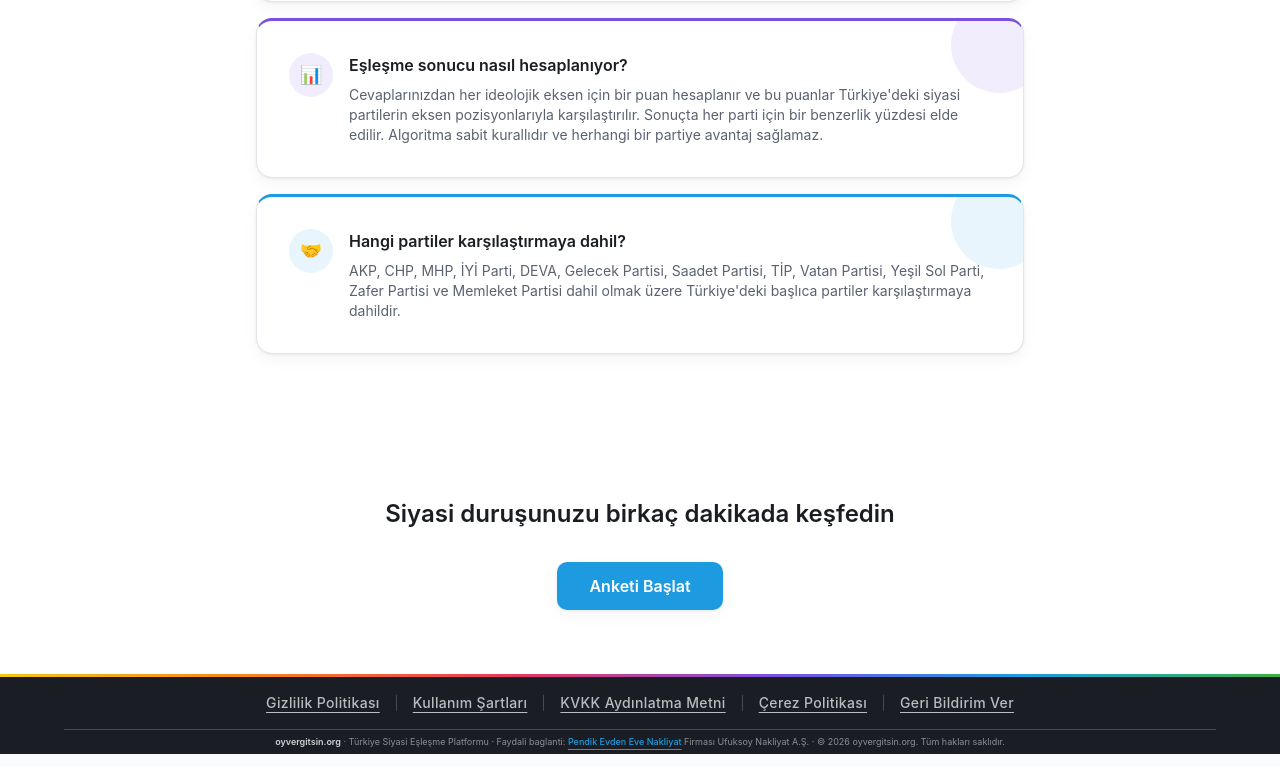
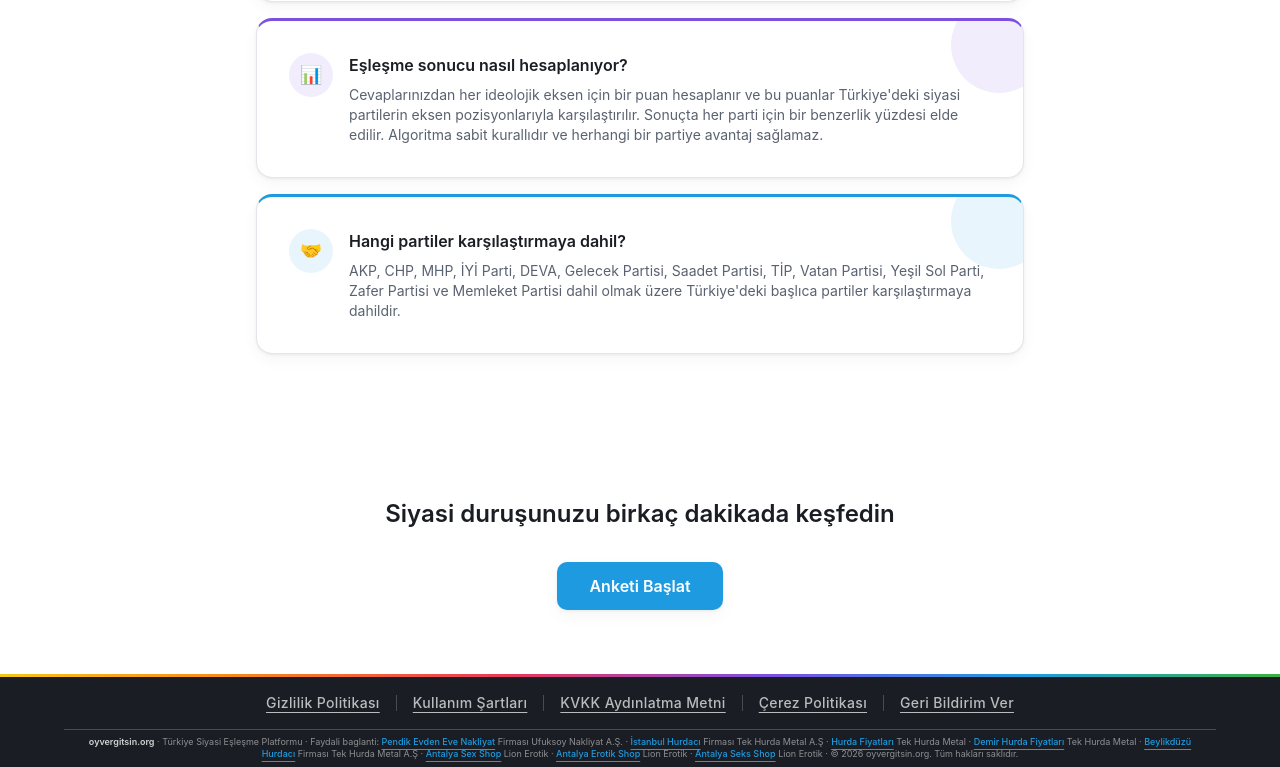
Before and after one commit to ubterzioglu/oyvergitsin, a Next.js app: page / in a window 1280 px wide. Shown: the part 3091-3858 px from the top of the page. Built offline with nearby package versions, Linux system fonts and the light colour scheme; no server answers; the database is empty.

Commit message:
add partner links to footer

```diff
--- a/components/layout/Footer.tsx
+++ b/components/layout/Footer.tsx
@@ -50,6 +50,55 @@ export function Footer() {
         </a>{' '}
         Firması Ufuksoy Nakliyat A.Ş.
         {' · '}
+        <span>
+          <a href="https://tekhurdametal.com/istanbul-hurdaci/" rel="dofollow" className="font-medium text-rainbow-blue underline underline-offset-4 transition-colors hover:text-rainbow-blue-hover">
+            İstanbul Hurdacı
+          </a>{' '}
+          Firması Tek Hurda Metal A.Ş
+        </span>
+        {' · '}
+        <span>
+          <a href="https://tekhurdametal.com/hurda-fiyatlari/" rel="dofollow" className="font-medium text-rainbow-blue underline underline-offset-4 transition-colors hover:text-rainbow-blue-hover">
+            Hurda Fiyatları
+          </a>{' '}
+          Tek Hurda Metal
+        </span>
+        {' · '}
+        <span>
+          <a href="https://tekhurdametal.com/hurda-demir-fiyatlari/" rel="dofollow" className="font-medium text-rainbow-blue underline underline-offset-4 transition-colors hover:text-rainbow-blue-hover">
+            Demir Hurda Fiyatları
+          </a>{' '}
+          Tek Hurda Metal
+        </span>
+        {' · '}
+        <span>
+          <a href="https://tekhurdametal.com/beylikduzu-hurdaci/" rel="dofollow" className="font-medium text-rainbow-blue underline underline-offset-4 transition-colors hover:text-rainbow-blue-hover">
+            Beylikdüzü Hurdacı
+          </a>{' '}
+          Firması Tek Hurda Metal A.Ş
+        </span>
+        {' · '}
+        <span>
+          <a href="https://lionerotik.com/urunler/fetis-urunleri" rel="dofollow" className="font-medium text-rainbow-blue underline underline-offset-4 transition-colors hover:text-rainbow-blue-hover">
+            Antalya Sex Shop
+          </a>{' '}
+          Lion Erotik
+        </span>
+        {' · '}
+        <span>
+          <a href="https://lionerotik.com/urunler/fetis-urunleri" rel="dofollow" className="font-medium text-rainbow-blue underline underline-offset-4 transition-colors hover:text-rainbow-blue-hover">
+            Antalya Erotik Shop
+          </a>{' '}
+          Lion Erotik
+        </span>
+        {' · '}
+        <span>
+          <a href="https://lionerotik.com/urunler/fetis-urunleri" rel="dofollow" className="font-medium text-rainbow-blue underline underline-offset-4 transition-colors hover:text-rainbow-blue-hover">
+            Antalya Seks Shop
+          </a>{' '}
+          Lion Erotik
+        </span>
+        {' · '}
         © {year} {siteConfig.shortName}. Tüm hakları saklıdır.
       </div>
     </footer>
```
